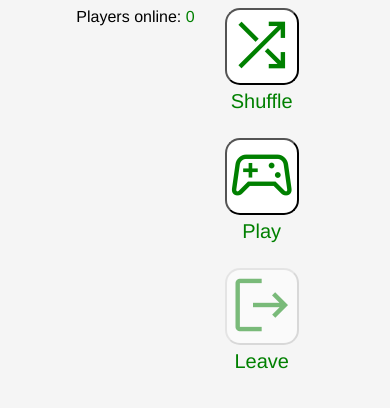
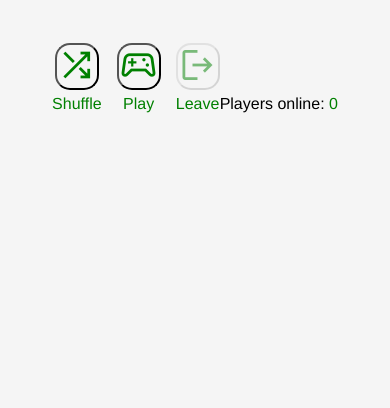
Before and after one commit to ithevbro/ships, a website with bundled scripts: page public/index.html in a window 390 px wide. Built offline with nearby package versions, Linux system fonts and the light colour scheme; files whose address does not match are found by name.

Commit message:
mobile css

```diff
--- a/public/index.html
+++ b/public/index.html
@@ -22,7 +22,7 @@
 
 <body>
     <div class="player-1">
-        <div id="userscount">Players online: <span>0</span></div>
+        <div class="tables">
             <div id="table1-container">
                 <table id="table1"></table>
                 <div id="table1stop">
@@ -30,7 +30,13 @@
                     <span id="gamestate"></span>
                 </div>
             </div>
+            <div id="table2-container">
+                <table id="table2"></table>
+                <div id="table2stop"></div>
+            </div>
+        </div>
         <div class="btns">
+            <div class="btns2">
                 <div id="random"><button id="shuffle"><span class="material-symbols-outlined">
                             shuffle
                         </span></button>
@@ -51,9 +57,7 @@
                     <span>Leave</span>
                 </div>
             </div>
-        <div id="table2-container">
-            <table id="table2"></table>
-            <div id="table2stop"></div>
+            <div id="userscount">Players online: <span>0</span></div>
         </div>
 
     </div>
--- a/public/style.css
+++ b/public/style.css
@@ -12,14 +12,9 @@ td {
     color: transparent;
 }
 
-.player-1 {
+.tables {
     display: flex;
-    gap: 15px;
-}
-
-.player-2 {
-    display: flex;
-    gap: 15px;
+    gap: 25px;
 }
 
 body {
@@ -52,18 +47,14 @@ body {
     transform: rotate(-45deg);
 }
 
-img {
-    width: 300px;
-}
-
 button {
     padding: 0;
-    background-color: white;
+    background-color: whitesmoke;
     border-radius: 15px;
 }
 
 .material-symbols-outlined {
-    font-size: 70px;
+    font-size: 60px;
     color: green;
 }
 
@@ -79,6 +70,18 @@ button {
 }
 
 .btns {
+    display: flex;
+    align-items: center;
+    justify-content: space-between;
+}
+
+.btns2 {
+    display: flex;
+    align-items: center;
+    gap: 15px;
+}
+
+.player-1 {
     display: flex;
     flex-direction: column;
     gap: 25px;
@@ -129,6 +132,10 @@ button {
     font-size: 40px;
 }
 
+#userscount {
+    align-self: flex-end;
+}
+
 @keyframes glow {
     0% {
         color: white;
@@ -142,3 +149,41 @@ button {
         color: white;
     }
 }
+
+@media (max-width: 900px) {
+    .material-symbols-outlined {
+        font-size: 50px;
+    }
+
+    #random,
+    #start,
+    #end {
+        font-size: 16px;
+    }
+}
+
+@media (max-width: 899px) {
+    td {
+        width: 30px;
+        height: 30px;
+    }
+    .player-1{
+        gap: 10px;
+    }
+}
+
+@media (max-width: 700px) {
+    .tables {
+        flex-direction: column;
+    }
+
+    .material-symbols-outlined {
+        font-size: 40px;
+    }
+
+    #random,
+    #start,
+    #end {
+        font-size: 16px;
+    }
+}
```
Lines whose indentation alone changed are shown as unchanged.
